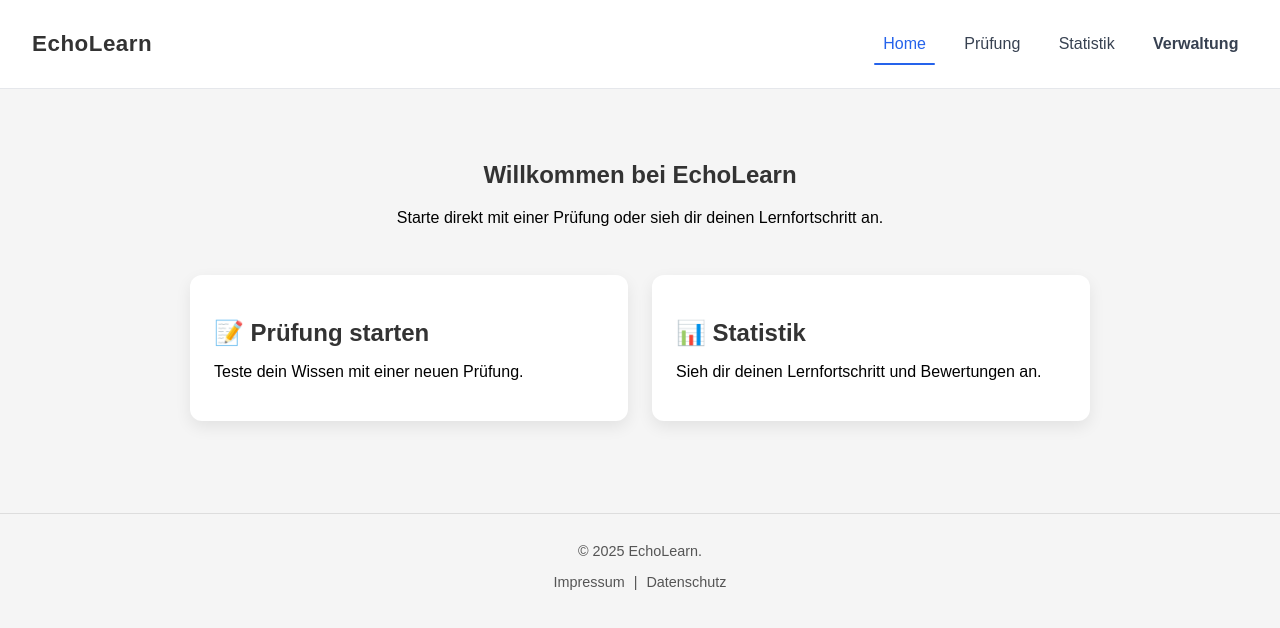
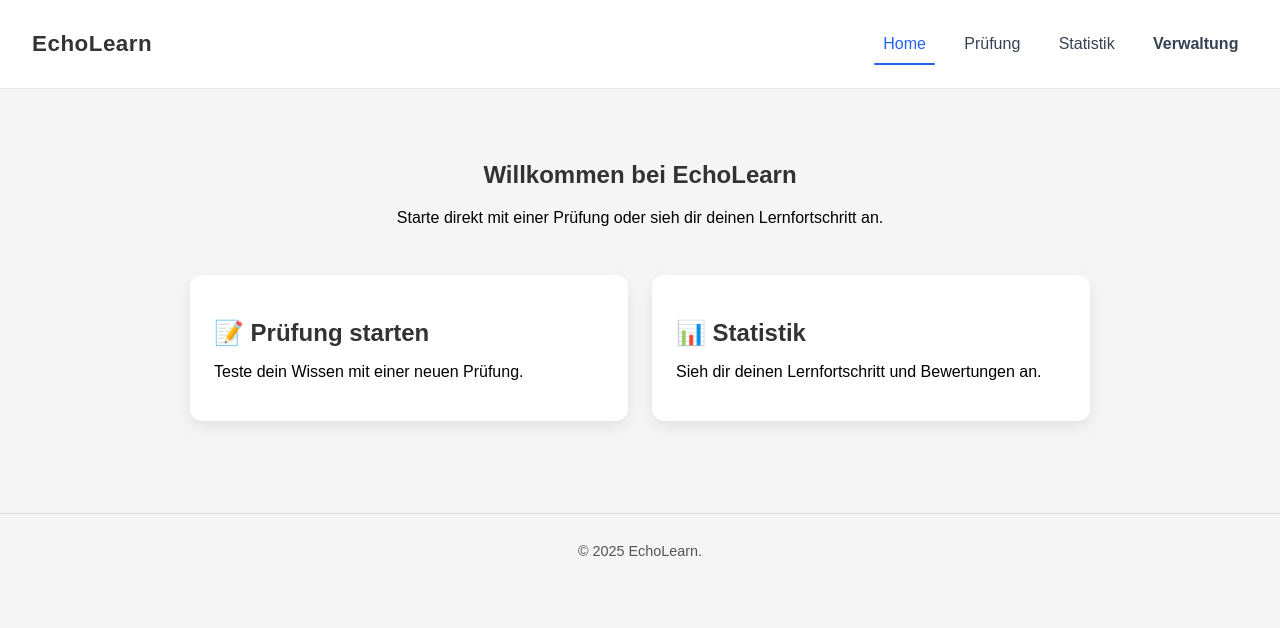
Before and after one commit to mauricehaas/EchoLearn, a Vue app in the folder frontend/: page / in a window 1280 px wide. Shown: the top 628 px of the page. Built offline with nearby package versions, Linux system fonts and the light colour scheme.

Commit message:
[TASK] Remove unused footer links

```diff
--- a/frontend/src/components/AppFooter.vue
+++ b/frontend/src/components/AppFooter.vue
@@ -1,10 +1,6 @@
 <template>
   <footer class="app-footer">
     <p>&copy; 2025 EchoLearn.</p>
-    <nav>
-      <a href="#">Impressum</a> |
-      <a href="#">Datenschutz</a>
-    </nav>
   </footer>
 </template>
 
```
